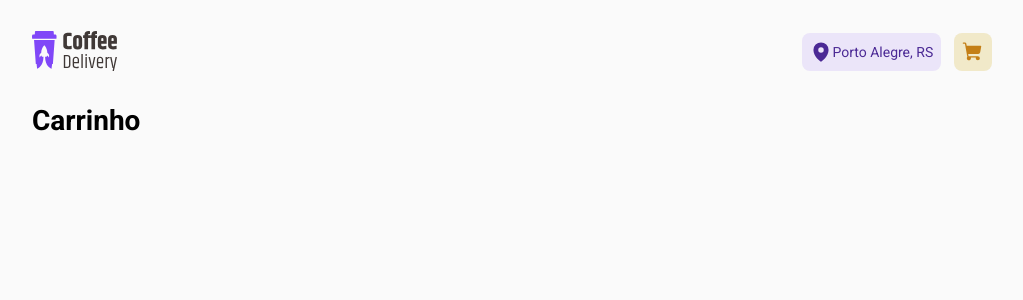
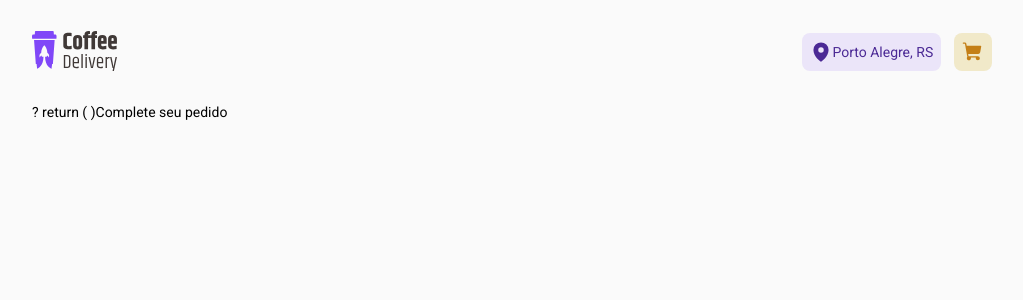
Before and after one commit to tsxfabio/ignite-coffee-delivery, a React (Vite) app: page /carrinho in a window 1280 px wide. Shown: the top 300 px of the page, without its empty margins (128-1151 px from the left). Built offline with nearby package versions, Linux system fonts and the light colour scheme.

Commit message:
componente de título

```diff
--- /dev/null
+++ b/src/components/Titles/Titles.index.tsx
@@ -0,0 +1,7 @@
+export function Titles(props: any) {
+  return (
+    <div className="titleContainer">
+      {props.subtitle} ? return ( )<span>{props.title}</span>
+    </div>
+  )
+}
--- a/src/pages/Carrinho/carrinho.index.tsx
+++ b/src/pages/Carrinho/carrinho.index.tsx
@@ -1,7 +1,9 @@
+import { Titles } from '../../components/Titles/Titles.index'
+
 export function Carrinho() {
   return (
     <div>
-      <h1>Carrinho</h1>
+      <Titles title="Complete seu pedido" />
     </div>
   )
 }
```
Also changed, not shown: src/components/Titles/Titles.styles.ts (added, +13 -0 lines).
